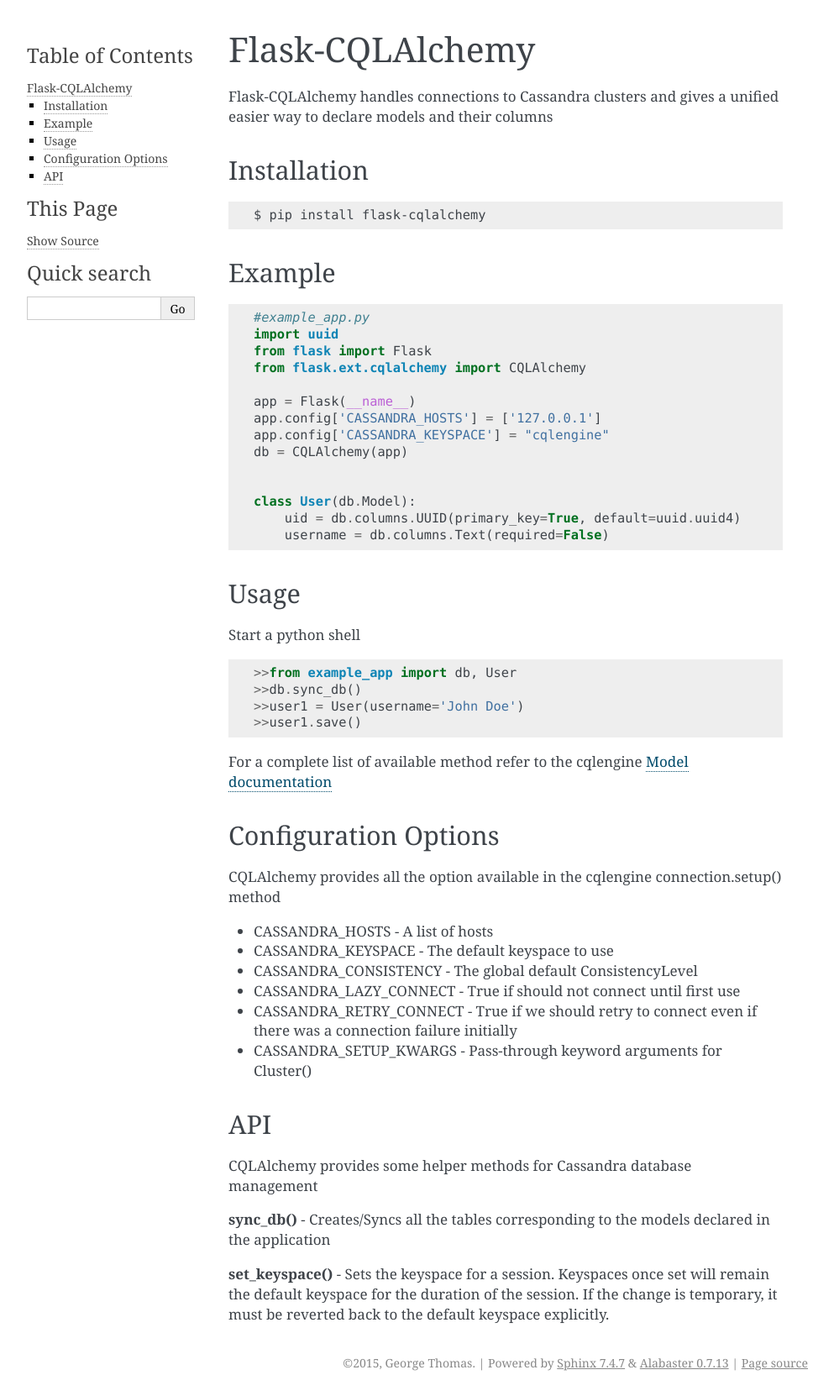
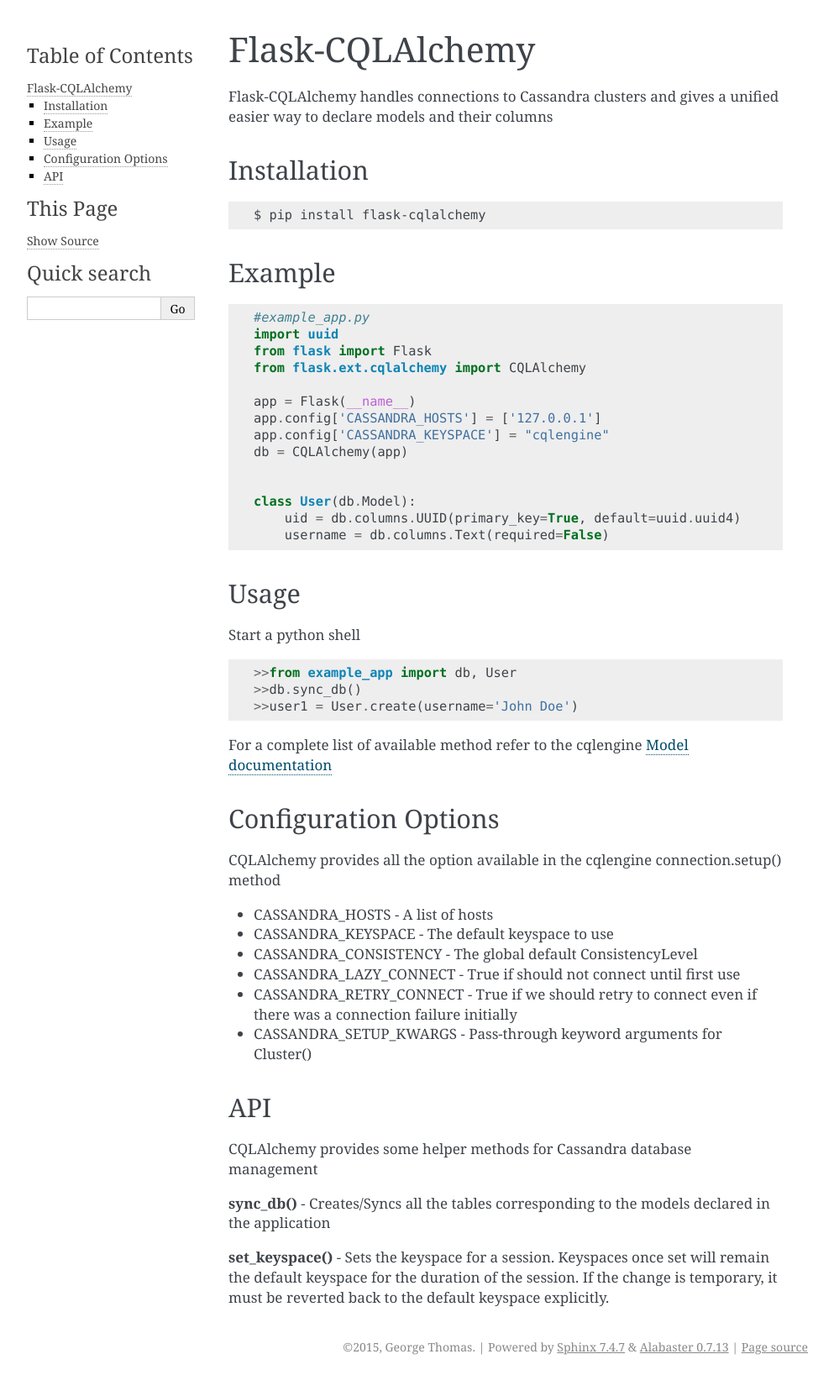
Before and after one commit to thegeorgeous/flask-cqlalchemy, a Sphinx documentation site: the page built from docs/index.rst, in a window 1280 px wide. Shown: the whole page at 84% size, without its empty margins (148-1141 px from the left). Built offline with Sphinx 7.4.7, drawn with Linux system fonts in a browser that asks for light colours.

```diff
--- a/docs/index.rst
+++ b/docs/index.rst
@@ -49,8 +49,7 @@ Start a python shell
 
    >>from example_app import db, User
    >>db.sync_db()
-   >>user1 = User(username='John Doe')
-   >>user1.save()
+   >>user1 = User.create(username='John Doe')
 
 For a complete list of available method refer to the cqlengine `Model documentation <http://datastax.github.io/python-driver/api/cassandra/cqlengine/models.html>`_
 
```
Also changed, not shown: README.md (+1 -2 lines).
